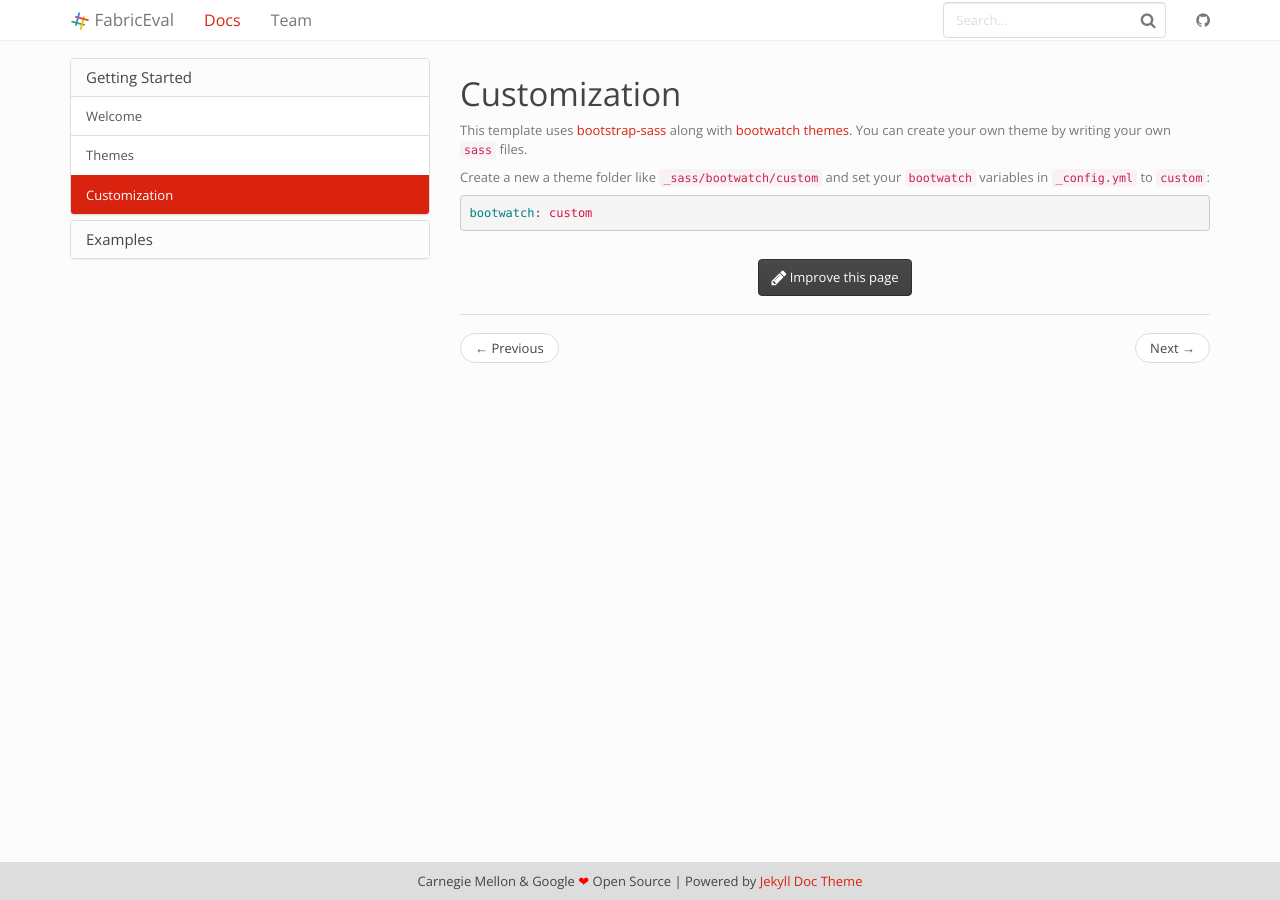
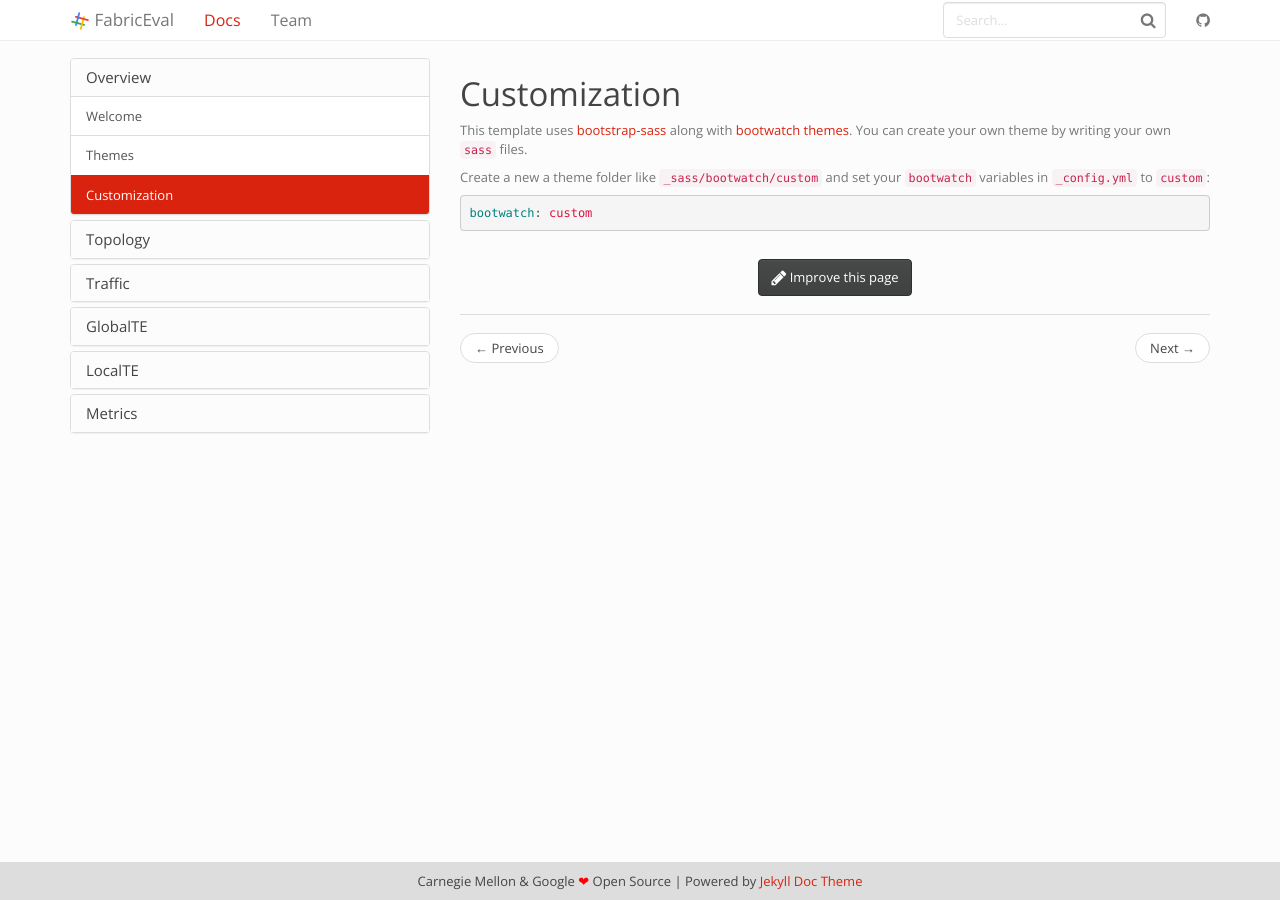
Before and after one commit to shuoshuc/FabricEval, a Jekyll site: the page built from docs/_docs/customization.md, in a window 1280 px wide. Built offline with Jekyll 4.4.1, drawn with Linux system fonts in a browser that asks for light colours.

Commit message:
set up docs

```diff
--- a/docs/_data/docs.yml
+++ b/docs/_data/docs.yml
@@ -1,11 +1,35 @@
-- title: Getting Started
+- title: Overview
   docs:
   - home
   - themes
   - customization
 
-- title: Examples
+- title: Topology
   docs:
   - cheatsheet
   - font-awesome
   - bootstrap
+
+- title: Traffic
+  docs:
+  - cheatsheet
+  - font-awesome
+  - bootstrap
+
+- title: GlobalTE
+  docs:
+  - cheatsheet
+  - font-awesome
+  - bootstrap
+
+- title: LocalTE
+  docs:
+  - cheatsheet
+  - font-awesome
+  - bootstrap
+
+- title: Metrics
+  docs:
+  - cheatsheet
+  - font-awesome
+  - bootstrap
```
